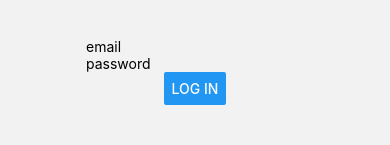
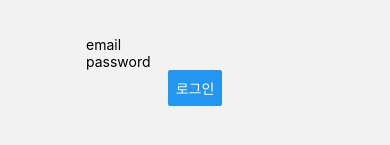
Before and after one commit to SNU-Sigma/dev-sigma-react-native-app, a React Native app: screen / in a window 390 px wide. Shown: the part 383-528 px from the top of the page. Built offline with nearby package versions, Linux system fonts and the light colour scheme.

Commit message:
navigation finished

```diff
--- a/App.tsx
+++ b/App.tsx
@@ -3,25 +3,31 @@ import { View, Text, TextInput, Button } from 'react-native'
 import { NavigationContainer } from '@react-navigation/native'
 import { createNativeStackNavigator } from '@react-navigation/native-stack'
 
-function HomeScreen() {
-    const onPress = () => {}
+function HomeScreen(navigation: any) {
     return (
         <View
             style={{ flex: 1, alignItems: 'center', justifyContent: 'center' }}
         >
             <TextInput placeholder='email' />
             <TextInput placeholder='password' />
-            <Button title='Log In' />
+            <Button
+                title='로그인'
+                onPress={() => navigation.navigate('Details')}
+            />
         </View>
     )
 }
 
-function DetailsScreen() {
+function DetailsScreen(navigation: any) {
     return (
         <View
             style={{ flex: 1, alignItems: 'center', justifyContent: 'center' }}
         >
             <Text>Details Screen</Text>
+            <Button
+                title='Go to Details... again'
+                onPress={() => navigation.navigate('Details')}
+            />
         </View>
     )
 }
```
